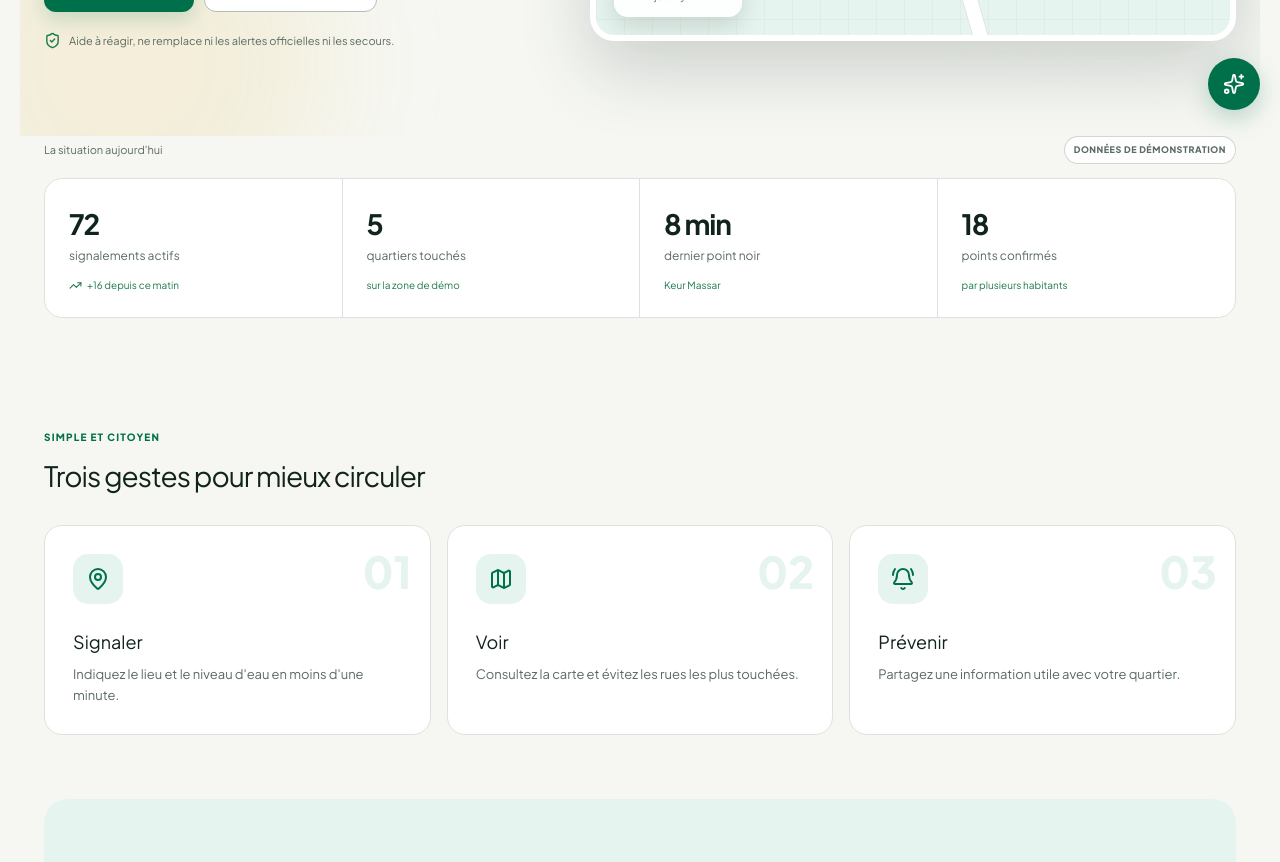
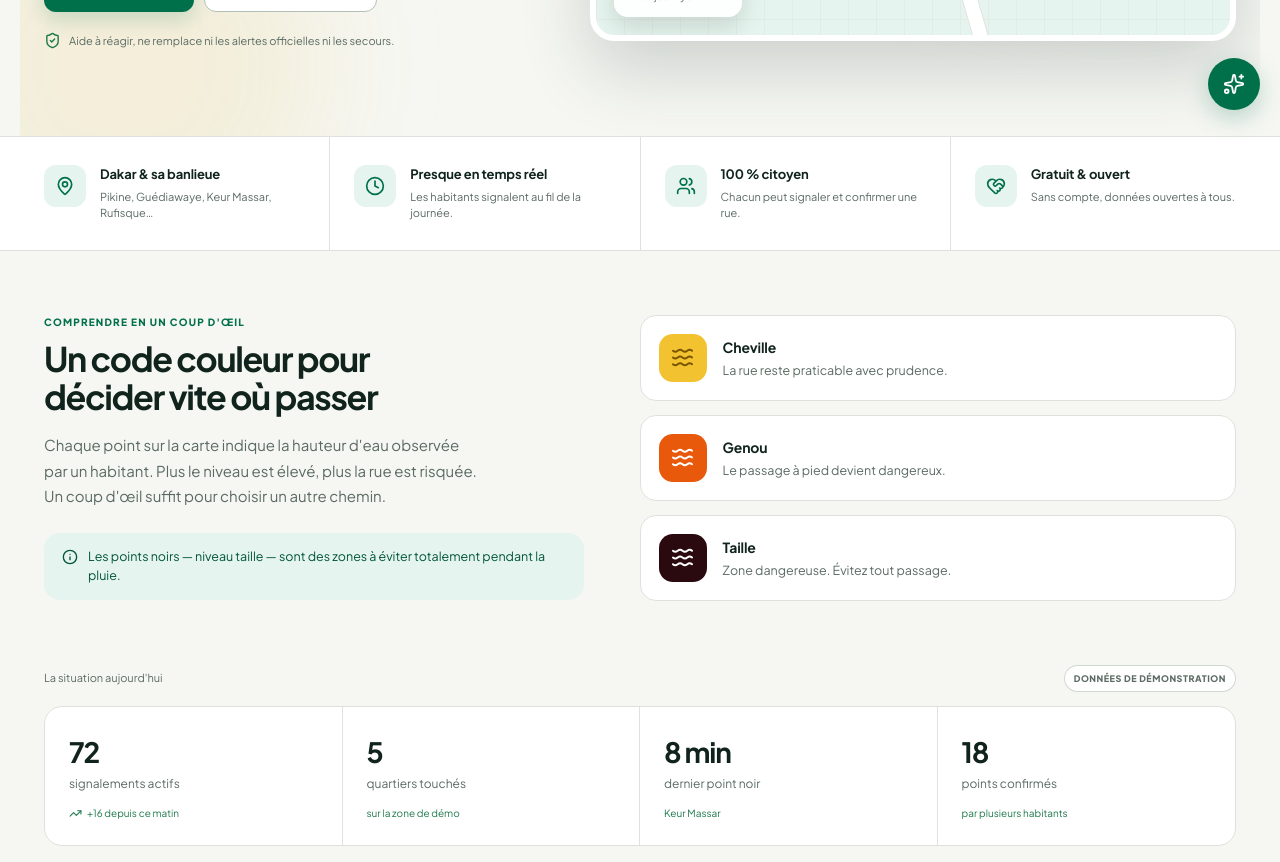
Before and after one commit to ksspape5-jpg/noxmap, a React (Vite) app: page / in a window 1280 px wide. Shown: the part 600-1462 px from the top of the page. Built offline with nearby package versions, Linux system fonts and the light colour scheme; no server answers.

Commit message:
feat(home): sections promesses et guide des niveaux d'eau
Deux sections pédagogiques après le hero : un bandeau de promesses
(zone couverte, temps réel, citoyen, ouvert) et un guide du code couleur
cheville/genou/taille pour comprendre la carte d'un coup d'œil.

```diff
--- a/src/features/home/HomePage.tsx
+++ b/src/features/home/HomePage.tsx
@@ -1,12 +1,16 @@
 import Roadmap from "@/shared/roadmap";
 import Hero from "./components/Hero";
 import HowItWorks from "./components/HowItWorks";
+import LevelsGuide from "./components/LevelsGuide";
 import StatsSection from "./components/StatsSection";
+import TrustStrip from "./components/TrustStrip";
 
 export default function HomePage() {
   return (
     <main>
       <Hero />
+      <TrustStrip />
+      <LevelsGuide />
       <StatsSection />
       <HowItWorks />
       <Roadmap />
--- /dev/null
+++ b/src/features/home/components/LevelsGuide.tsx
@@ -0,0 +1,50 @@
+import { Info, Waves } from "lucide-react";
+import { cn } from "@/shared/lib/cn";
+import { LEVEL_BG, LEVELS, levelMeta, type Level } from "@/shared/flood";
+import { Eyebrow } from "@/shared/ui";
+
+// Couleur du texte sur la pastille de niveau (le jaune « cheville » demande un texte foncé).
+const LEVEL_TEXT: Record<Level, string> = {
+  ankle: "text-ankle-ink",
+  knee: "text-white",
+  waist: "text-white",
+};
+
+export default function LevelsGuide() {
+  return (
+    <section className="mx-auto max-w-310 px-6 py-16 max-md:px-4.5 max-md:py-10">
+      <div className="grid grid-cols-[.95fr_1.05fr] items-center gap-14 max-md:grid-cols-1 max-md:gap-8">
+        <div>
+          <Eyebrow>Comprendre en un coup d'œil</Eyebrow>
+          <h2 className="text-balance text-[34px] font-bold leading-[1.12] tracking-[-.04em] max-md:text-[26px]">
+            Un code couleur pour décider vite où passer
+          </h2>
+          <p className="mt-4 max-w-110 text-pretty text-[15px] leading-[1.7] text-muted">
+            Chaque point sur la carte indique la hauteur d'eau observée par un habitant. Plus le niveau est élevé,
+            plus la rue est risquée. Un coup d'œil suffit pour choisir un autre chemin.
+          </p>
+          <p className="mt-6 flex items-start gap-2.5 rounded-2xl bg-primary-soft px-4.5 py-3.5 text-[12.5px] leading-[1.55] text-primary-dark">
+            <Info size={16} className="mt-0.5 flex-none" aria-hidden />
+            Les points noirs — niveau taille — sont des zones à éviter totalement pendant la pluie.
+          </p>
+        </div>
+        <ul className="grid gap-3.5">
+          {LEVELS.map((level) => (
+            <li
+              key={level}
+              className="flex items-center gap-4 rounded-2xl border border-border bg-white p-4.5 transition-shadow duration-200 hover:shadow-[0_12px_28px_rgba(16,35,28,.08)] max-md:p-4"
+            >
+              <span className={cn("grid size-12 flex-none place-items-center rounded-[14px]", LEVEL_BG[level], LEVEL_TEXT[level])}>
+                <Waves size={23} aria-hidden />
+              </span>
+              <div className="min-w-0 flex-1">
+                <b className="text-sm tracking-[-.01em]">{levelMeta[level].short}</b>
+                <p className="mt-0.5 text-[12.5px] leading-[1.55] text-muted">{levelMeta[level].help}</p>
+              </div>
+            </li>
+          ))}
+        </ul>
+      </div>
+    </section>
+  );
+}
--- /dev/null
+++ b/src/features/home/components/TrustStrip.tsx
@@ -0,0 +1,28 @@
+import { Clock, HeartHandshake, MapPin, Users } from "lucide-react";
+
+const FEATURES = [
+  { icon: MapPin, title: "Dakar & sa banlieue", text: "Pikine, Guédiawaye, Keur Massar, Rufisque…" },
+  { icon: Clock, title: "Presque en temps réel", text: "Les habitants signalent au fil de la journée." },
+  { icon: Users, title: "100 % citoyen", text: "Chacun peut signaler et confirmer une rue." },
+  { icon: HeartHandshake, title: "Gratuit & ouvert", text: "Sans compte, données ouvertes à tous." },
+];
+
+export default function TrustStrip() {
+  return (
+    <section className="border-y border-border bg-white">
+      <ul className="mx-auto grid max-w-310 grid-cols-4 gap-px bg-border max-md:grid-cols-2">
+        {FEATURES.map(({ icon: Icon, title, text }) => (
+          <li key={title} className="flex items-start gap-3.5 bg-white px-6 py-7 max-md:px-4.5 max-md:py-5">
+            <span className="grid size-10.5 flex-none place-items-center rounded-xl bg-primary-soft text-primary">
+              <Icon size={20} aria-hidden />
+            </span>
+            <div>
+              <b className="block text-[13px] tracking-[-.01em]">{title}</b>
+              <span className="mt-1 block text-[11px] leading-[1.5] text-muted">{text}</span>
+            </div>
+          </li>
+        ))}
+      </ul>
+    </section>
+  );
+}
```
